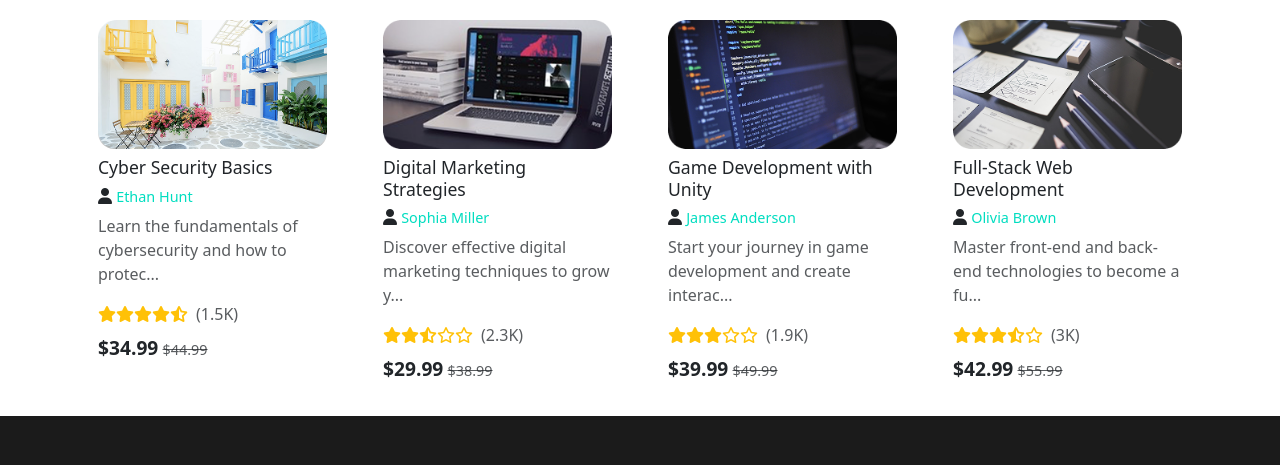
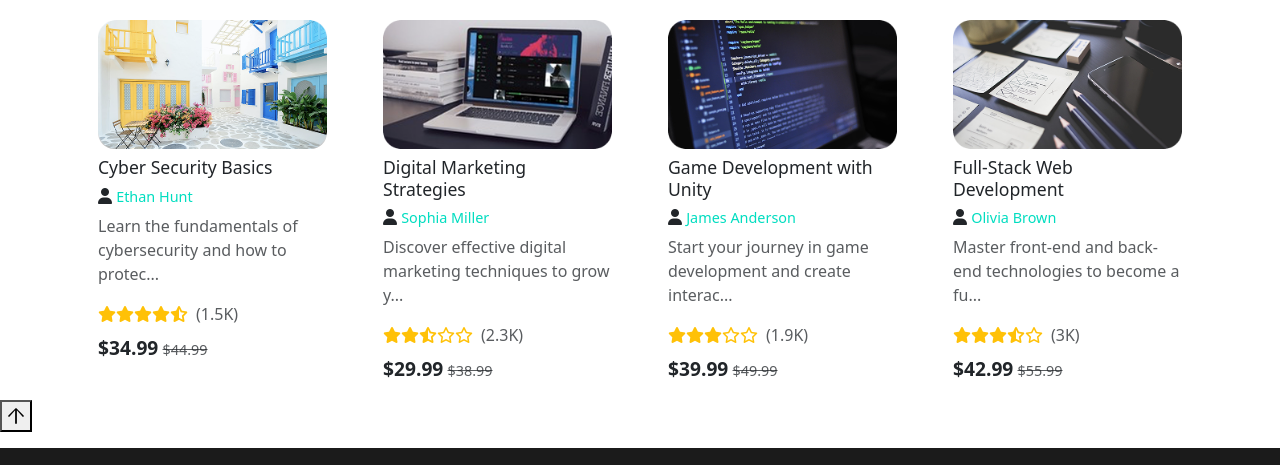
Before and after one commit to menaehab/MyCourse.io, a plain HTML site: page wishlist.html in a window 1280 px wide. Shown: the part 552-1017 px from the top of the page. Drawn offline with nearby package versions, Linux system fonts and the light colour scheme.

Commit message:
Add "Scroll To Top" button to wishlist page

```diff
--- a/wishlist.html
+++ b/wishlist.html
@@ -110,6 +110,13 @@
   </section>
   <!--end address-->
 
+  <!-- Scroll To Top -->
+  <button onclick="topFunction()" id="myBtn" title="Go to top" class="up-arrow-button">
+    <svg xmlns="http://www.w3.org/2000/svg" width="28" height="28" fill="currentColor" class="up-arrow-icon" viewBox="0 0 16 16">
+        <path fill-rule="evenodd" d="M8 12.5a.5.5 0 0 1-.5-.5V4.707L4.354 8.354a.5.5 0 0 1-.708-.708l4-4a.5.5 0 0 1 .708 0l4 4a.5.5 0 0 1-.708.708L8.5 4.707V12a.5.5 0 0 1-.5.5z"/>
+    </svg>
+  </button>
+
   <!-- Footer -->
   <div id="footer" class="fade-effect"></div>
   <!-- Footer -->
```
